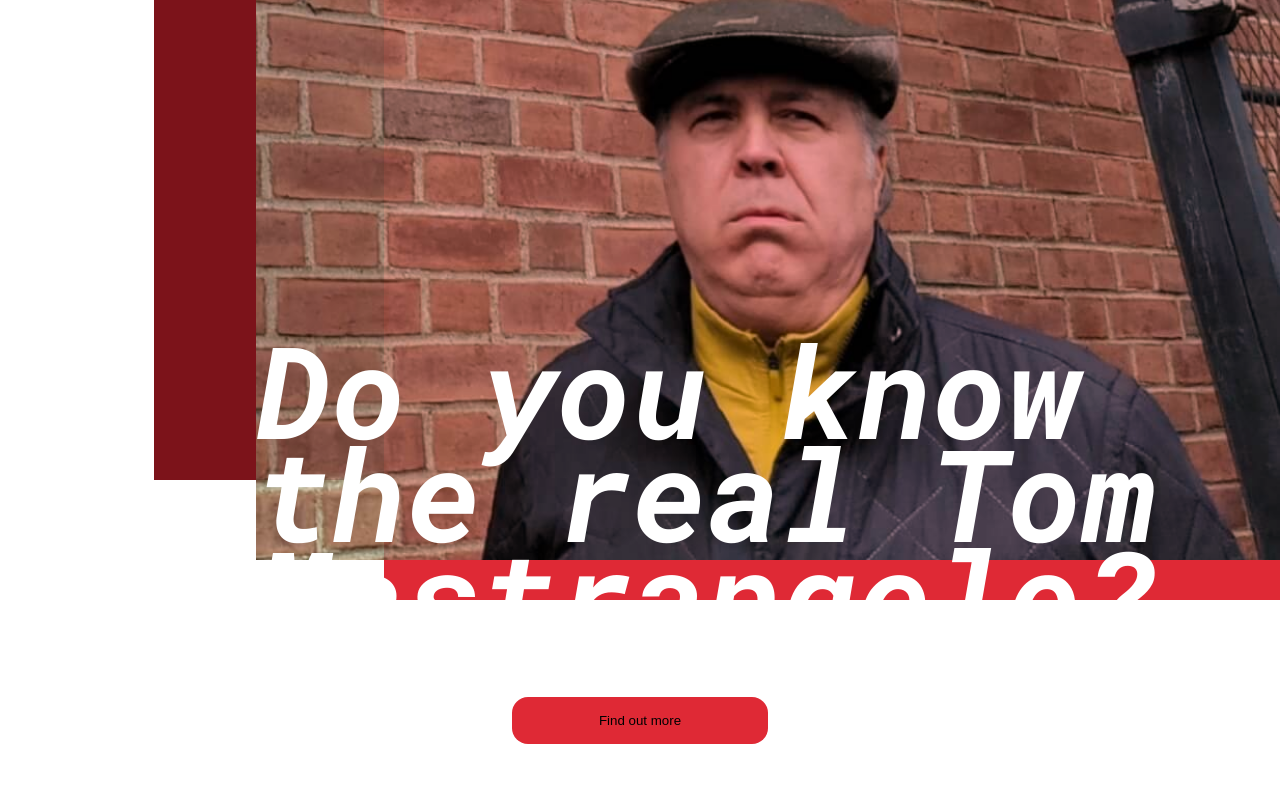
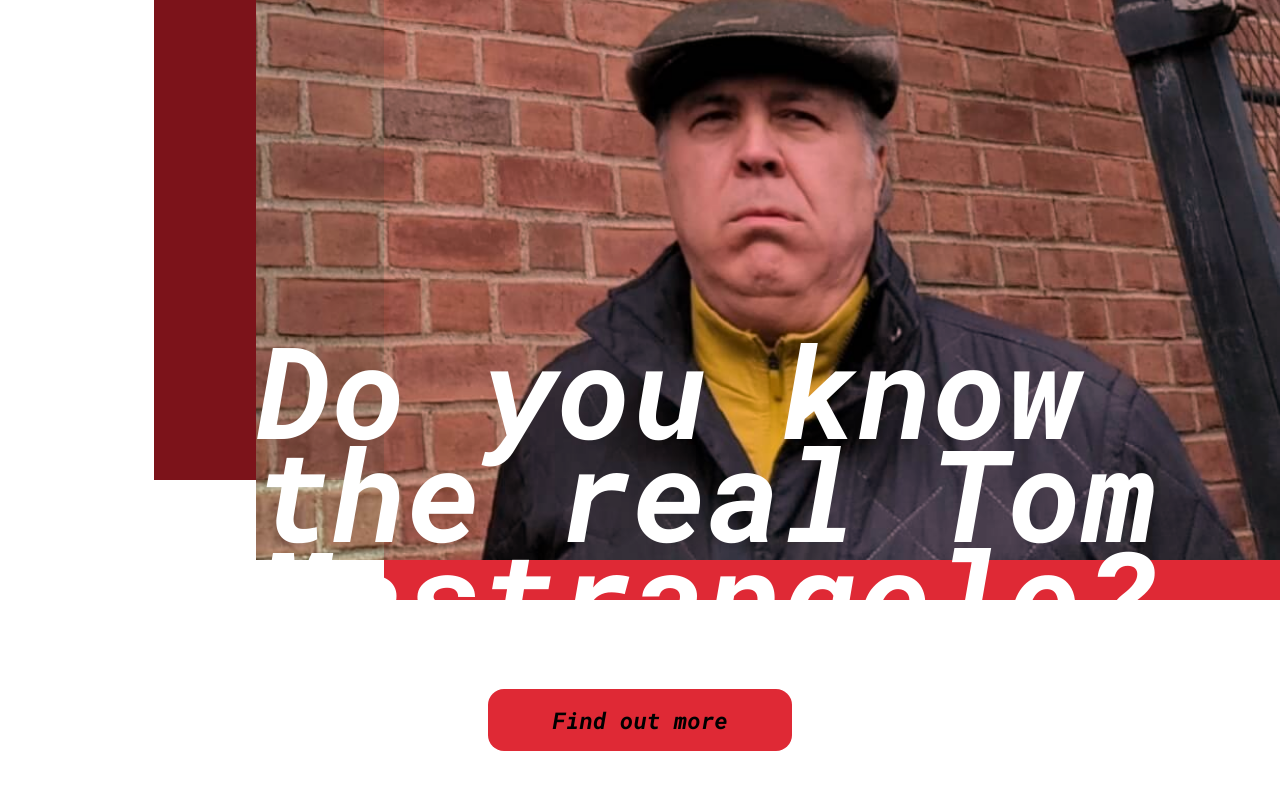
Before and after one commit to National-Public-Affairs/pennacchio-microsite_vite-react, a React (Vite) app: page / in a window 1280 px wide. Shown: the top 790 px of the page. Built offline with nearby package versions, Linux system fonts and the light colour scheme.

Commit message:
button styling

```diff
--- a/src/useStyles.ts
+++ b/src/useStyles.ts
@@ -7,6 +7,10 @@ const useStyles = createUseStyles({
     border: 'none',
     borderRadius: '1rem',
     backgroundColor: 'var(--red)',
+    fontFamily: 'Roboto Mono',
+    fontSize: '1rem',
+    fontWeight: 500,
+    fontStyle: 'regular',
     transition: 'background-color 150ms ease-in-out',
     cursor: 'pointer',
     '&:hover': {
@@ -16,6 +20,12 @@ const useStyles = createUseStyles({
       backgroundColor: 'gray',
     },
   },
+  heroButton: {
+    justifySelf: 'center',
+    alignSelf: 'center',
+    padding: '1rem 5vw',
+    fontSize: '1.8vw',
+  },
   heroButtonWrapper: {
     position: 'absolute',
     bottom: 0,
@@ -23,13 +33,9 @@ const useStyles = createUseStyles({
     right: 0,
     zIndex: 6,
     height: '20vh',
+    fontSize: '2vw',
     display: 'grid',
     gridTemplate: '100% / 100%',
-  },
-  heroButton: {
-    justifySelf: 'center',
-    alignSelf: 'center',
-    width: '20vw',
   },
   heroTextWrapper: {
     position: 'absolute',
@@ -49,6 +55,8 @@ const useStyles = createUseStyles({
     color: 'white',
     fontFamily: 'Roboto Mono',
     fontSize: 'clamp(38px, 10vw, 150px)',
+    fontWeight: 700,
+    fontStyle: 'italic',
     lineHeight: '8vw',
     cursor: 'default',
   },
```
